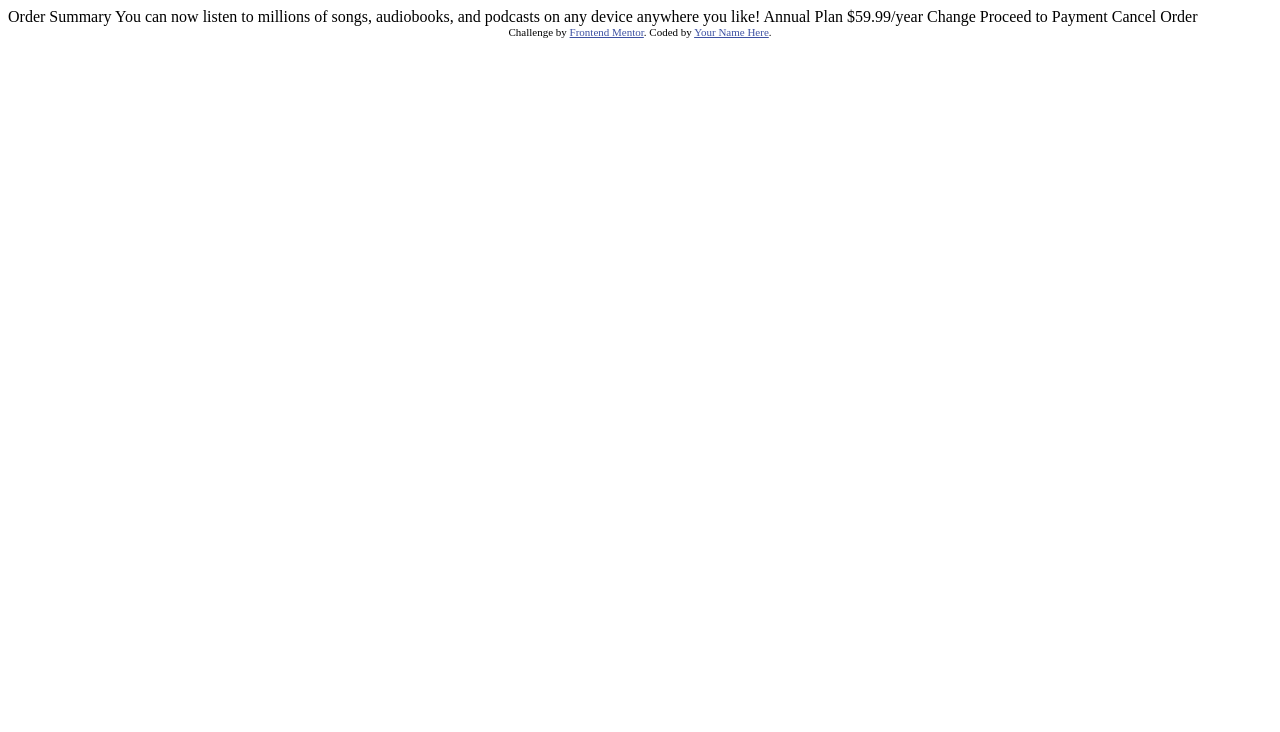
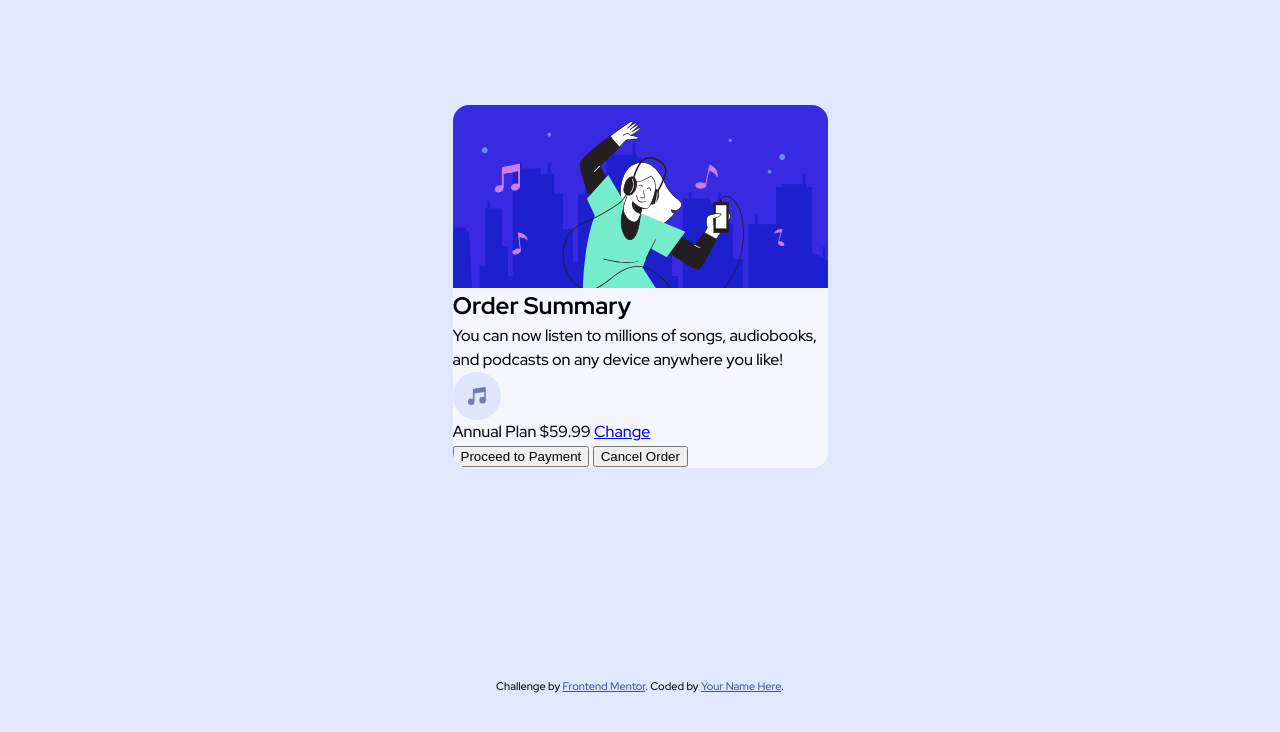
Before and after one commit to SunbearDay/order-summary-component, a plain HTML site: page index.html in a window 1280 px wide. Drawn offline with Linux system fonts and the light colour scheme.

Commit message:
HTML layed out on page

```diff
--- a/index.html
+++ b/index.html
@@ -8,6 +8,8 @@
 
   <title>Frontend Mentor | Order summary card</title>
 
+  <link rel="stylesheet" href="style.css">
+
   <!-- Feel free to remove these styles or customise in your own stylesheet 👍 -->
   <style>
     .attribution { font-size: 11px; text-align: center; }
@@ -16,18 +18,26 @@
 </head>
 <body>
 
-  Order Summary
+  <div class="card">
+    <img src="./images/illustration-hero.svg" alt="Hero">
 
-  You can now listen to millions of songs, audiobooks, and podcasts on any
-  device anywhere you like!
+    <h2>Order Summary</h2>
 
-  Annual Plan
-  $59.99/year
+    <p>
+      You can now listen to millions of songs, audiobooks, and podcasts on any device anywhere you like!
+    </p>
 
-  Change
+    <div>
+      <img src="./images/icon-music.svg" alt="Music Icon">
+      <span>Annual Plan</span>
+      <span>$59.99</span>
+      <a href="#">Change</a>
+    </div>
 
-  Proceed to Payment
-  Cancel Order
+    <button>Proceed to Payment</button>
+    <button>Cancel Order</button>
+  </div>
+
 
   <div class="attribution">
     Challenge by <a href="https://www.frontendmentor.io?ref=challenge" target="_blank">Frontend Mentor</a>.
--- a/style.css
+++ b/style.css
@@ -0,0 +1,50 @@
+/* style.css */
+
+/*
+  Mobile: 375px
+  Desktop: 1440px
+*/
+
+@import url('https://fonts.googleapis.com/css2?family=Red+Hat+Display:wght@500;700;900&display=swap');
+
+:root {
+  --color-pale-blue: hsl(225, 100%, 94%);
+  --color-bright-blue: hsl(245, 75%, 52%);
+
+  --color-very-pale-blue: hsl(225, 100%, 98%);
+  --color-desaturated-blue: hsl(224, 23%, 55%);
+  --color-dark-bllue: hsl(223, 47%, 23%);
+}
+
+:is(*, *::before, *::after) {
+  box-sizing: border-box;
+}
+
+* {
+  margin: 0;
+}
+
+:is(html, body) {
+  height: 100%;
+}
+
+body {
+  background-color: var(--color-pale-blue);
+  font-family: 'Red Hat Display', sans-serif;
+  font-size: 100%;
+  line-height: 1.5;
+  display: grid;
+  place-items: center;
+}
+
+img {
+  display: block;
+  max-width: 100%;
+}
+
+.card {
+  background-color: var(--color-very-pale-blue);
+  border-radius: 1em;
+  overflow: hidden;
+  max-width: 375px;
+}
```
